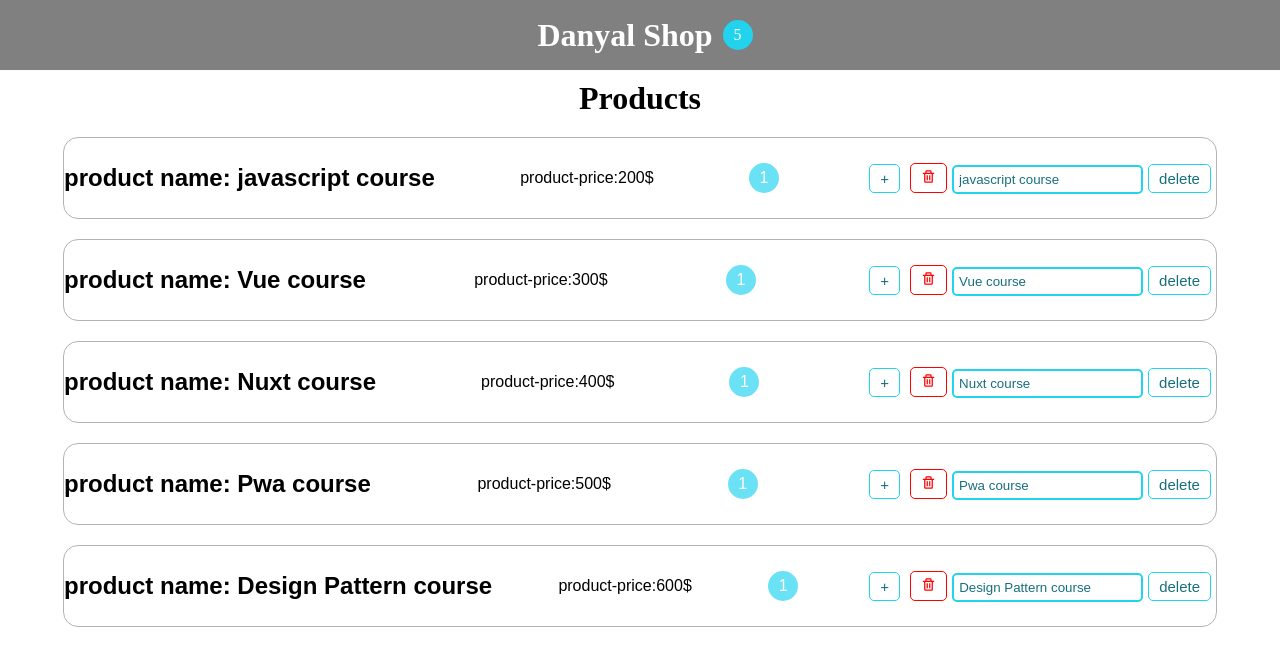
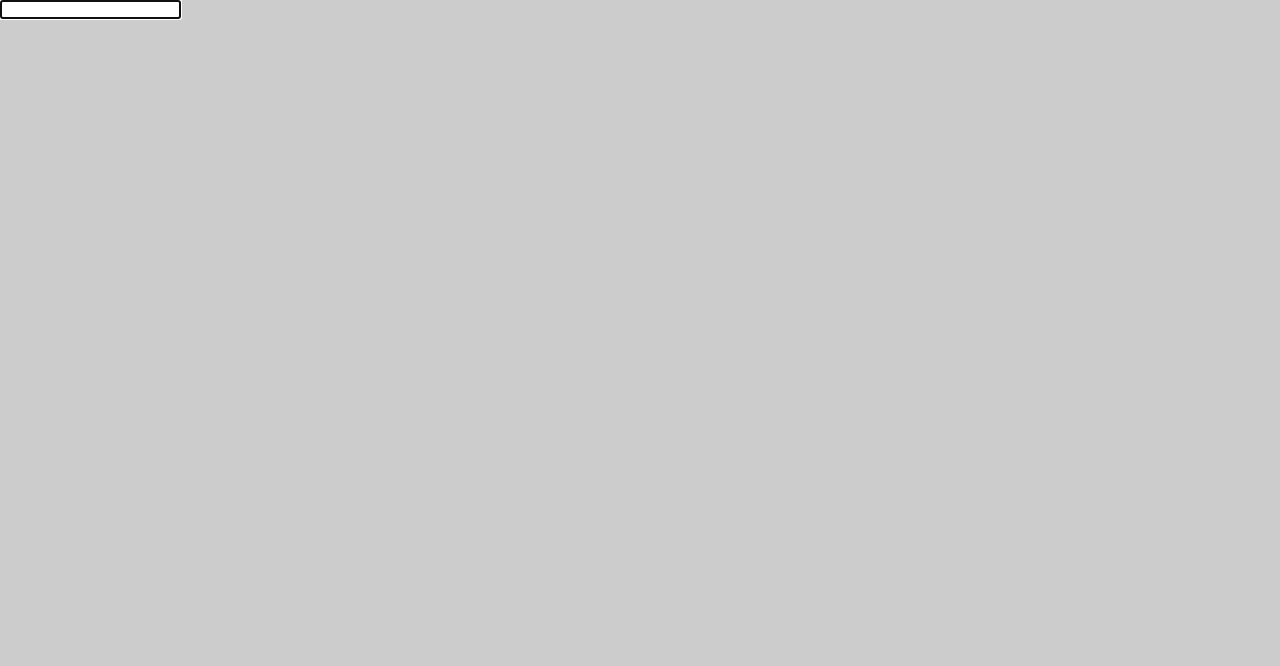
Before and after one commit to danyalbani240/learning-react, a React (Create React App) app: page / in a window 1280 px wide. Shown: the top 666 px of the page. Built offline with nearby package versions, Linux system fonts and the light colour scheme.

Commit message:
useRef Hook For Refrencing to An Element

```diff
--- /dev/null
+++ b/src/FuncRef.js
@@ -0,0 +1,11 @@
+import { useEffect, useRef } from "react";
+
+const FuncRef = () => {
+	const inputRef = useRef();
+	useEffect(() => {
+		inputRef.current.focus();
+	}, []);
+	return <input ref={inputRef} />;
+};
+
+export default FuncRef;
--- a/src/index.js
+++ b/src/index.js
@@ -1,5 +1,6 @@
 import reactDom from "react-dom";
 import App from "./App";
+import FuncRef from "./FuncRef";
 
 import "./index.css";
-reactDom.render(<App />, document.querySelector("#root"));
+reactDom.render(<FuncRef />, document.querySelector("#root"));
```
